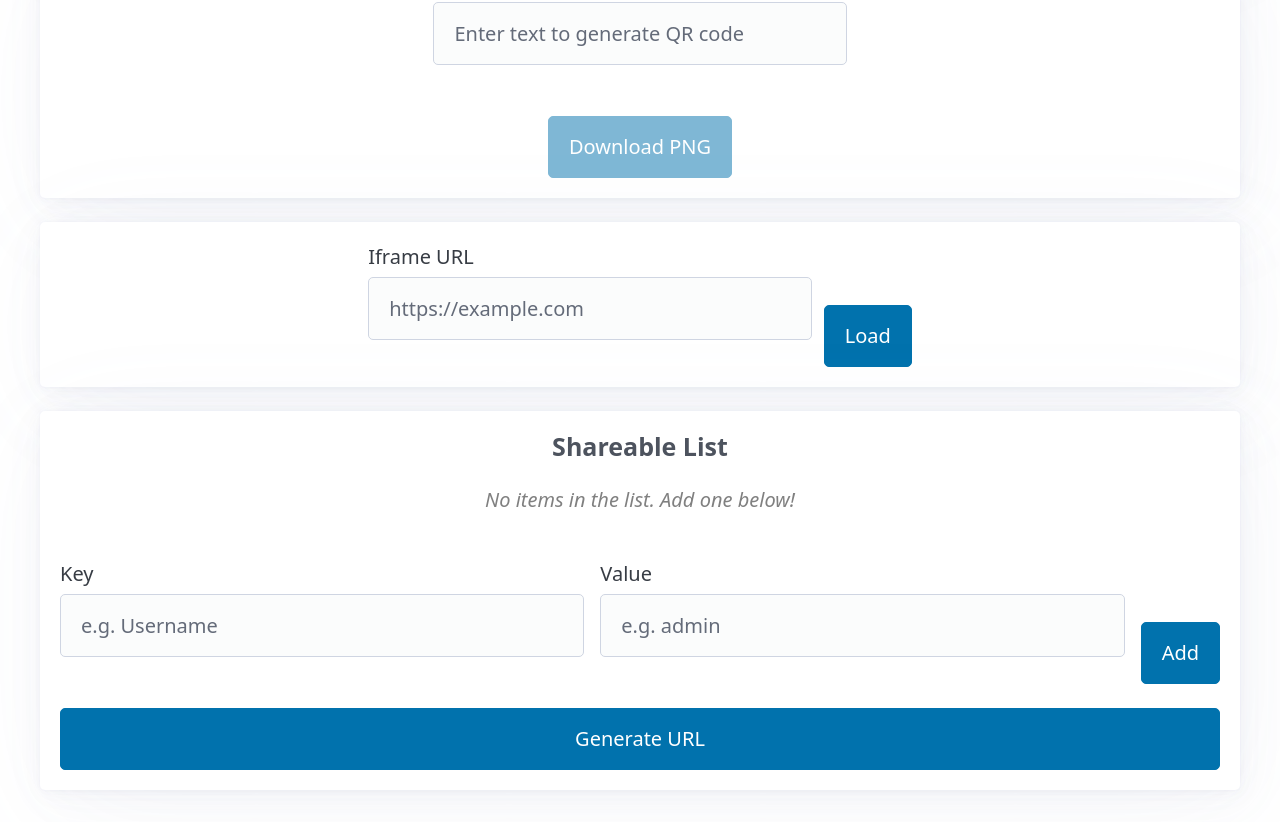
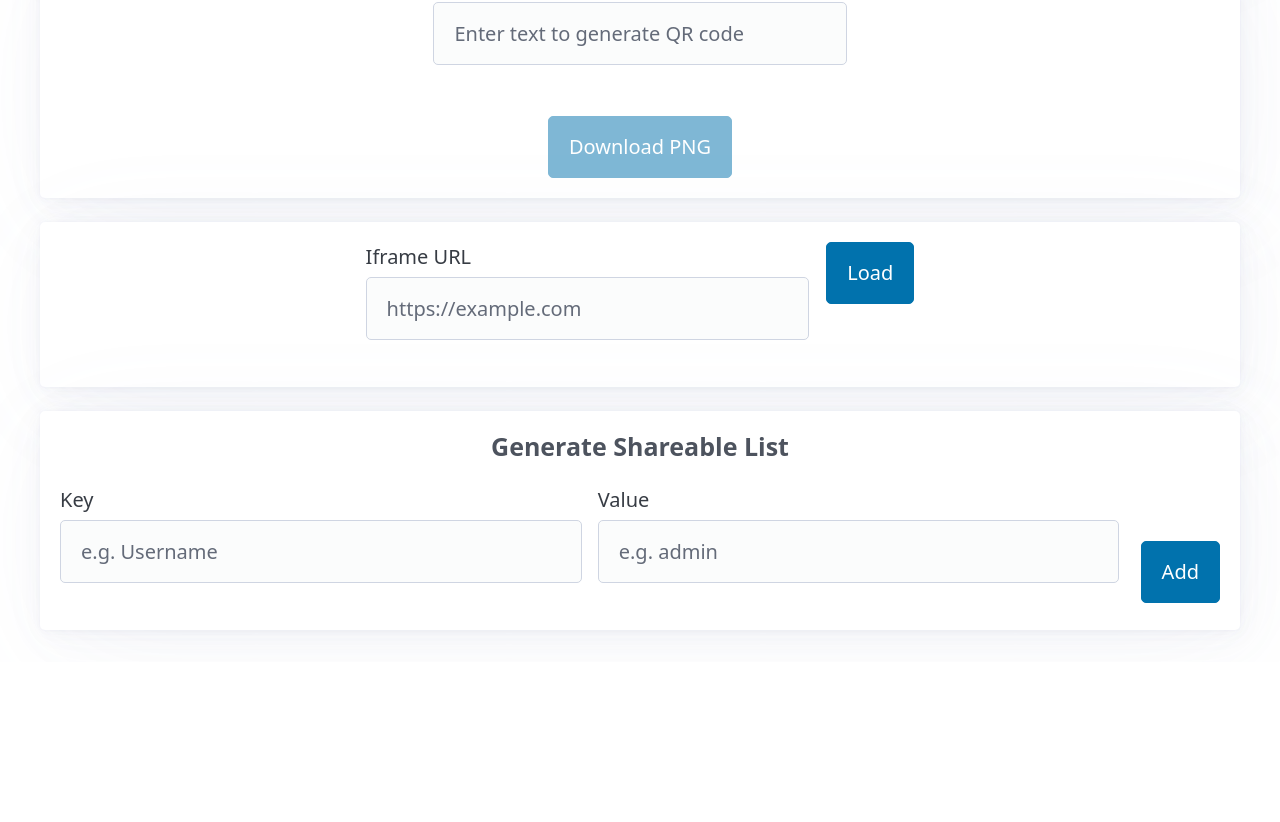
Before and after one commit to bkallaus/quick, a React (Create React App) app: page / in a window 1280 px wide. Shown: the part 1205-2027 px from the top of the page. After the commit the page ends 1867 px from the top, so only its background shows below. Built offline with nearby package versions, Linux system fonts and the light colour scheme.

Commit message:
feat: Add GitHub Pages deployment workflow, refactor shareable list functionality into separate components, and update dependencies.

```diff
--- a/src/App.tsx
+++ b/src/App.tsx
@@ -4,6 +4,7 @@ import QrCode from "./components/qr-code";
 import MlToCups from "./components/ml-to-cups";
 import IframeTester from "./components/iframe-tester";
 import ShareableList from "./components/shareable-list";
+import GenerateList from "./components/generate-list";
 
 export default function App() {
   return (
@@ -12,12 +13,13 @@ export default function App() {
         <h1 style={{ marginBottom: 24 }}>
           Quick Calculations
         </h1>
+        <ShareableList />
         <PercentToHex />
         <MlToCups />
         <PourOver />
         <QrCode />
         <IframeTester />
-        <ShareableList />
+        <GenerateList />
       </div>
     </main>
   );
--- /dev/null
+++ b/src/components/generate-list.tsx
@@ -0,0 +1,87 @@
+import React, { useState } from 'react';
+import CalculationContainer from './container';
+
+type ListItem = {
+  id: string;
+  key: string;
+  value: string;
+};
+
+const ShareableList = () => {
+  const [items, setItems] = useState<ListItem[]>(() => {
+    const params = new URLSearchParams(window.location.search);
+    const initialItems: ListItem[] = [];
+    params.forEach((value, key) => {
+      initialItems.push({
+        id: Math.random().toString(36).substr(2, 9),
+        key,
+        value,
+      });
+    });
+    return initialItems;
+  });
+  const [newKey, setNewKey] = useState("");
+  const [newValue, setNewValue] = useState("");
+
+  const handleAddItem = (e: React.FormEvent) => {
+    e.preventDefault();
+    if (newKey && newValue) {
+      setItems([
+        ...items,
+        {
+          id: Math.random().toString(36).substr(2, 9),
+          key: newKey,
+          value: newValue,
+        },
+      ]);
+      setNewKey("");
+      setNewValue("");
+    }
+  };
+
+  const handleRemoveItem = (id: string) => {
+    setItems(items.filter((item) => item.id !== id));
+  };
+
+  const handleCopy = (text: string) => {
+    navigator.clipboard.writeText(text);
+  };
+
+  return (
+    <CalculationContainer>
+      <div style={{ width: '100%', display: 'flex', flexDirection: 'column', gap: '24px' }}>
+        <h4 style={{ textAlign: "center", marginBottom: 0 }}>Generate Shareable List</h4>
+
+        {/* Add Item Form */}
+        <form onSubmit={handleAddItem} style={{ display: 'flex', gap: '16px', alignItems: 'flex-end', flexWrap: 'wrap' }}>
+          <label style={{ flex: 1, minWidth: '120px' }}>
+            Key
+            <input
+              type="text"
+              value={newKey}
+              onChange={(e) => setNewKey(e.target.value)}
+              placeholder="e.g. Username"
+              required
+            />
+          </label>
+          <label style={{ flex: 1, minWidth: '120px' }}>
+            Value
+            <input
+              type="text"
+              value={newValue}
+              onChange={(e) => setNewValue(e.target.value)}
+              placeholder="e.g. admin"
+              required
+            />
+          </label>
+          <label style={{ width: 'auto' }}>
+            &nbsp;
+            <button type="submit" style={{ width: 'auto', marginBottom: 'var(--spacing)' }}>Add</button>
+          </label>
+        </form>
+      </div>
+    </CalculationContainer>
+  );
+};
+
+export default ShareableList;
--- a/src/components/iframe-tester.tsx
+++ b/src/components/iframe-tester.tsx
@@ -24,7 +24,7 @@ const IframeTester = () => {
           width: "100%",
         }}
       >
-        <div style={{ display: "flex", gap: 12, alignItems: "flex-end" }}>
+        <div style={{ display: "flex", gap: 12 }}>
           <label>
             Iframe URL
             <input
@@ -34,7 +34,10 @@ const IframeTester = () => {
               placeholder="https://example.com"
             />
           </label>
-          <button onClick={handleLoad}>Load</button>
+          <label>
+            &nbsp;
+            <button onClick={handleLoad}>Load</button>
+          </label>
         </div>
         {src && (
           <iframe
--- a/src/components/shareable-list.tsx
+++ b/src/components/shareable-list.tsx
@@ -8,7 +8,7 @@ type ListItem = {
 };
 
 const ShareableList = () => {
-  const [items, setItems] = useState<ListItem[]>(() => {
+  const [items] = useState<ListItem[]>(() => {
     const params = new URLSearchParams(window.location.search);
     const initialItems: ListItem[] = [];
     params.forEach((value, key) => {
@@ -20,39 +20,14 @@ const ShareableList = () => {
     });
     return initialItems;
   });
-  const [newKey, setNewKey] = useState("");
-  const [newValue, setNewValue] = useState("");
-
-  const handleAddItem = (e: React.FormEvent) => {
-    e.preventDefault();
-    if (newKey && newValue) {
-      setItems([
-        ...items,
-        {
-          id: Math.random().toString(36).substr(2, 9),
-          key: newKey,
-          value: newValue,
-        },
-      ]);
-      setNewKey("");
-      setNewValue("");
-    }
-  };
-
-  const handleRemoveItem = (id: string) => {
-    setItems(items.filter((item) => item.id !== id));
-  };
 
   const handleCopy = (text: string) => {
     navigator.clipboard.writeText(text);
   };
 
-  const generateUrl = () => {
-    const params = new URLSearchParams();
-    items.forEach((item) => params.append(item.key, item.value));
-    const newUrl = `${window.location.pathname}?${params.toString()}`;
-    window.history.pushState({}, '', newUrl);
-  };
+  if (items.length === 0) {
+    return null;
+  }
 
   return (
     <CalculationContainer>
@@ -73,14 +48,6 @@ const ShareableList = () => {
                 >
                   Copy
                 </button>
-                <button
-                  className="contrast outline"
-                  onClick={() => handleRemoveItem(item.id)}
-                  style={{ flex: 0, padding: '8px 12px', fontSize: '0.8rem' }}
-                  aria-label="Delete"
-                >
-                  ✕
-                </button>
               </footer>
             </article>
           ))}
@@ -88,36 +55,6 @@ const ShareableList = () => {
             <p style={{ fontStyle: 'italic', color: 'gray', textAlign: 'center', width: '100%' }}>No items in the list. Add one below!</p>
           )}
         </div>
-
-        {/* Add Item Form */}
-        <form onSubmit={handleAddItem} style={{ display: 'flex', gap: '16px', alignItems: 'flex-end', flexWrap: 'wrap' }}>
-          <label style={{ flex: 1, minWidth: '120px' }}>
-            Key
-            <input
-              type="text"
-              value={newKey}
-              onChange={(e) => setNewKey(e.target.value)}
-              placeholder="e.g. Username"
-              required
-            />
-          </label>
-          <label style={{ flex: 1, minWidth: '120px' }}>
-            Value
-            <input
-              type="text"
-              value={newValue}
-              onChange={(e) => setNewValue(e.target.value)}
-              placeholder="e.g. admin"
-              required
-            />
-          </label>
-          <button type="submit" style={{ width: 'auto', marginBottom: 'var(--spacing)' }}>Add</button>
-        </form>
-
-        {/* Generate URL Button */}
-        <button onClick={generateUrl} className="primary" style={{ width: '100%' }}>
-          Generate URL
-        </button>
       </div>
     </CalculationContainer>
   );
```
Also changed, not shown: package.json (+7 -9 lines), 2 other files (tests, documents, lock files or other folders).
